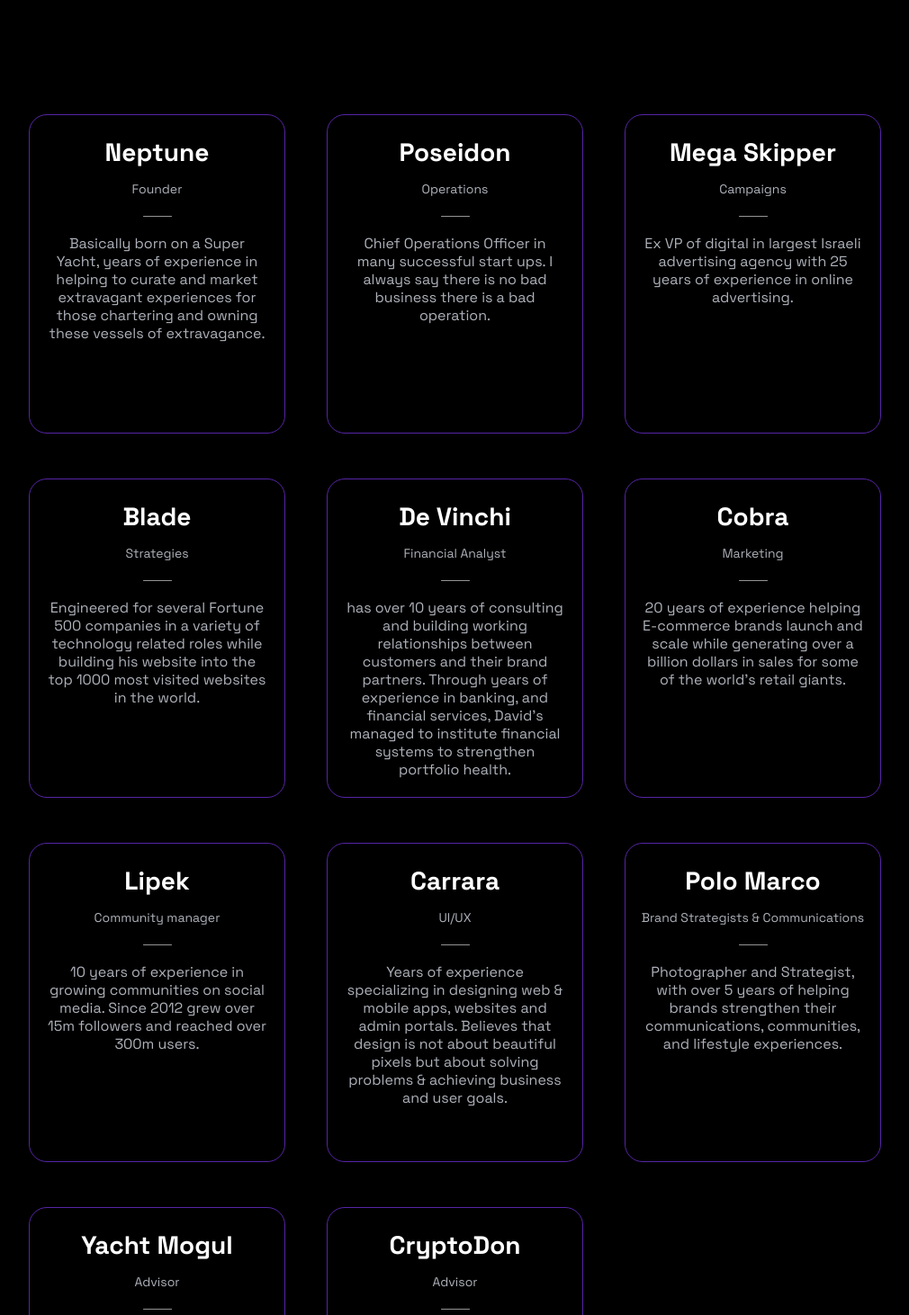
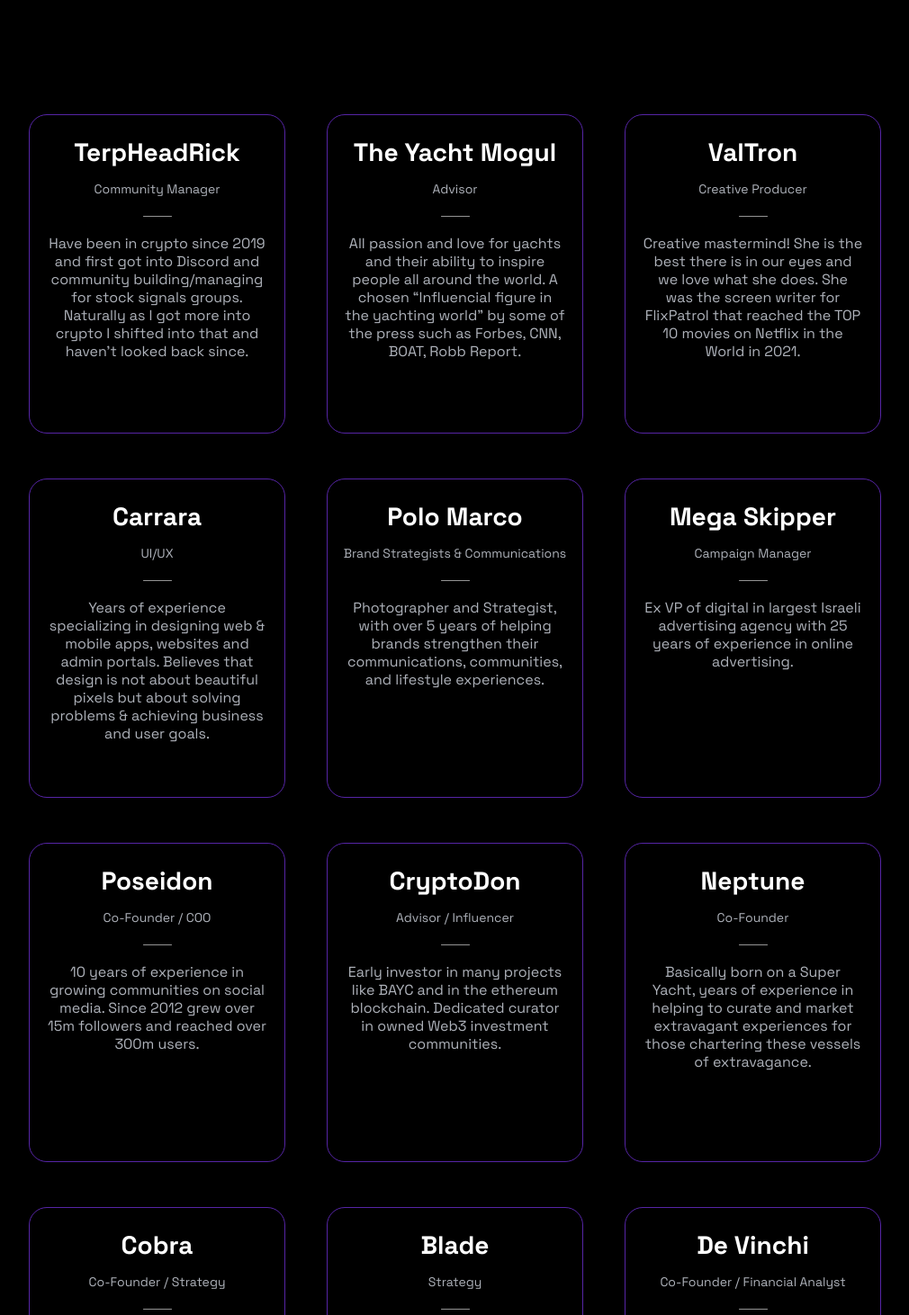
Before and after one commit to yclub-io/yachts-lending, a Next.js app: page / in a window 1280 px wide. Shown: the part 5948-7410 px from the top of the page at 90% size, without its empty margins (47-1057 px from the left). Built offline with nearby package versions, Linux system fonts and the light colour scheme.

Commit message:
changed teamData

```diff
--- a/data/teamData.js
+++ b/data/teamData.js
@@ -1,38 +1,17 @@
 const teamData = [
     {
-      name: "Neptune",
-      meta: "Founder",
-      desc: "Basically born on a Super Yacht, years of experience in helping to curate and market extravagant experiences for those chartering and owning these vessels of extravagance.",
+      name: "TerpHeadRick",
+      meta: "Community Manager",
+      desc: "Have been in crypto since 2019 and first got into Discord and community building/managing for stock signals groups. Naturally as I got more into crypto I shifted into that and haven’t looked back since."},
+    {
+      name: "The Yacht Mogul",
+      meta: "Advisor",
+      desc: "All passion and love for yachts and their ability to inspire people all around the world. A chosen “Influencial figure in the yachting world” by some of the press such as Forbes, CNN, BOAT, Robb Report.",
     },
     {
-      name: "Poseidon",
-      meta: "Operations",
-      desc: "Chief Operations Officer in many successful start ups. I always say there is no bad business there is a bad operation.",
-    },
-    {
-      name: "Mega Skipper",
-      meta: "Campaigns",
-      desc: "Ex VP of digital in largest Israeli advertising agency with 25 years of experience in online advertising.",
-    },
-    {
-      name: "Blade",
-      meta: "Strategies",
-      desc: "Engineered for several Fortune 500 companies in a variety of technology related roles while building his website into the top 1000 most visited websites in the world.",
-    },
-    {
-      name: "De Vinchi",
-      meta: "Financial Analyst",
-      desc: "has over 10 years of consulting and building working relationships between customers and their brand partners. Through years of experience in banking, and financial services, David’s managed to institute financial systems to strengthen portfolio health.",
-    },
-    {
-      name: "Cobra",
-      meta: "Marketing",
-      desc: "20 years of experience helping E-commerce brands launch and scale while generating over a billion dollars in sales for some of the world's retail giants.",
-    },
-    {
-      name: "Lipek",
-      meta: "Community manager",
-      desc: "10 years of experience in growing communities on social media. Since 2012 grew over 15m followers and reached over 300m users.",
+      name: "ValTron",
+      meta: "Creative Producer",
+      desc: "Creative mastermind! She is the best there is in our eyes and we love what she does. She was the screen writer for FlixPatrol that reached the TOP 10 movies on Netflix in the World in 2021.",
     },
     {
       name: "Carrara",
@@ -45,14 +24,39 @@ const teamData = [
       desc: "Photographer and Strategist, with over 5 years of helping brands strengthen their communications, communities, and lifestyle experiences.",
     },
     {
-      name: "Yacht Mogul",
-      meta: "Advisor",
-      desc: "All passion and love for yachts and their ability to inspire people all around the world. A chosen “Influencial figure in the yachting world” by some of the press such as Forbes,CNN,BOAT,Robb Report.",
+      name: "Mega Skipper",
+      meta: "Campaign Manager",
+      desc: "Ex VP of digital in largest Israeli advertising agency with 25 years of experience in online advertising.",
+    },
+    {
+      name: "Poseidon",
+      meta: "Co-Founder / COO",
+      desc: "10 years of experience in growing communities on social media. Since 2012 grew over 15m followers and reached over 300m users.",
     },
     {
       name: "CryptoDon",
-      meta: "Advisor",
+      meta: "Advisor / Influencer",
       desc: "Early investor in many projects like BAYC and in the ethereum blockchain. Dedicated curator in owned Web3 investment communities.",
+    },
+    {
+      name: "Neptune",
+      meta: "Co-Founder",
+      desc: "Basically born on a Super Yacht, years of experience in helping to curate and market extravagant experiences for those chartering these vessels of extravagance.",
+    },
+    {
+      name: "Cobra",
+      meta: "Co-Founder / Strategy",
+      desc: "22 years of online marketing experience helping brands launch and scale while generating over a billion dollars in sales for some of the world's retail giants.",
+    },
+    {
+      name: "Blade",
+      meta: "Strategy",
+      desc: "Engineered for several Fortune 500 companies in a variety of technology related roles while building his website into the top 1000 most visited websites in the world.",
+    },
+    {
+      name: "De Vinchi",
+      meta: "Co-Founder / Financial Analyst",
+      desc: "Over 10 years of consulting & building working relationships between customers and their brand partners. Through years of experience in banking, and financial services, managed to institute financial systems to strengthen portfolio health.",
     },
   ];
 
```
